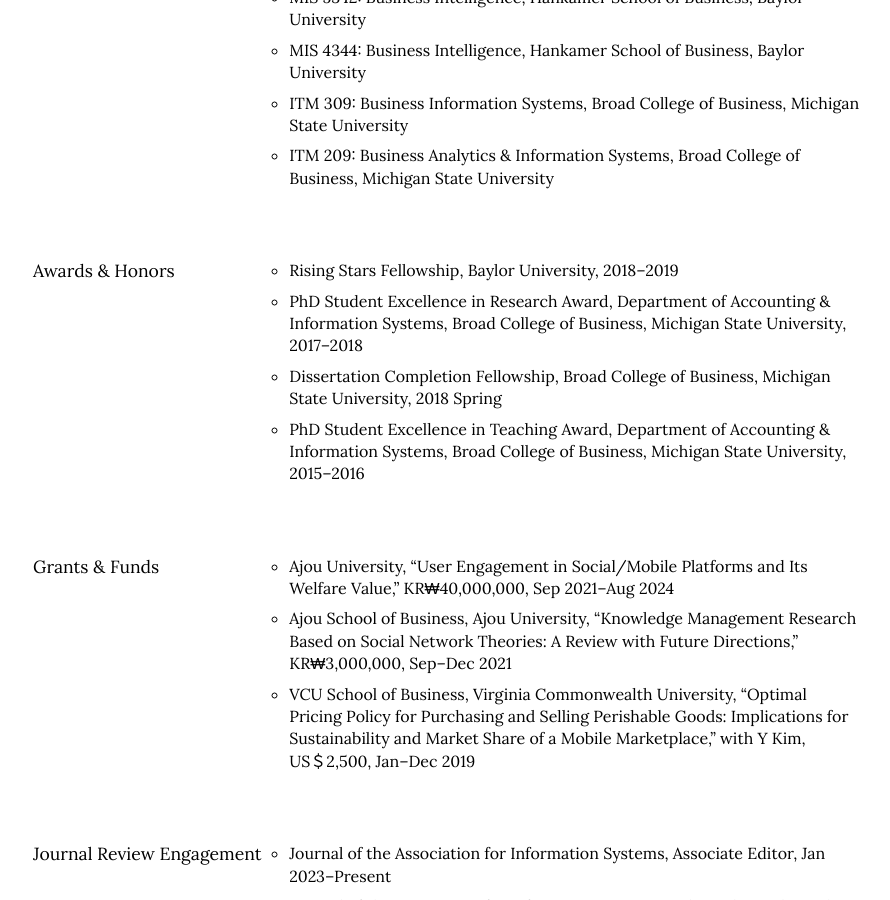
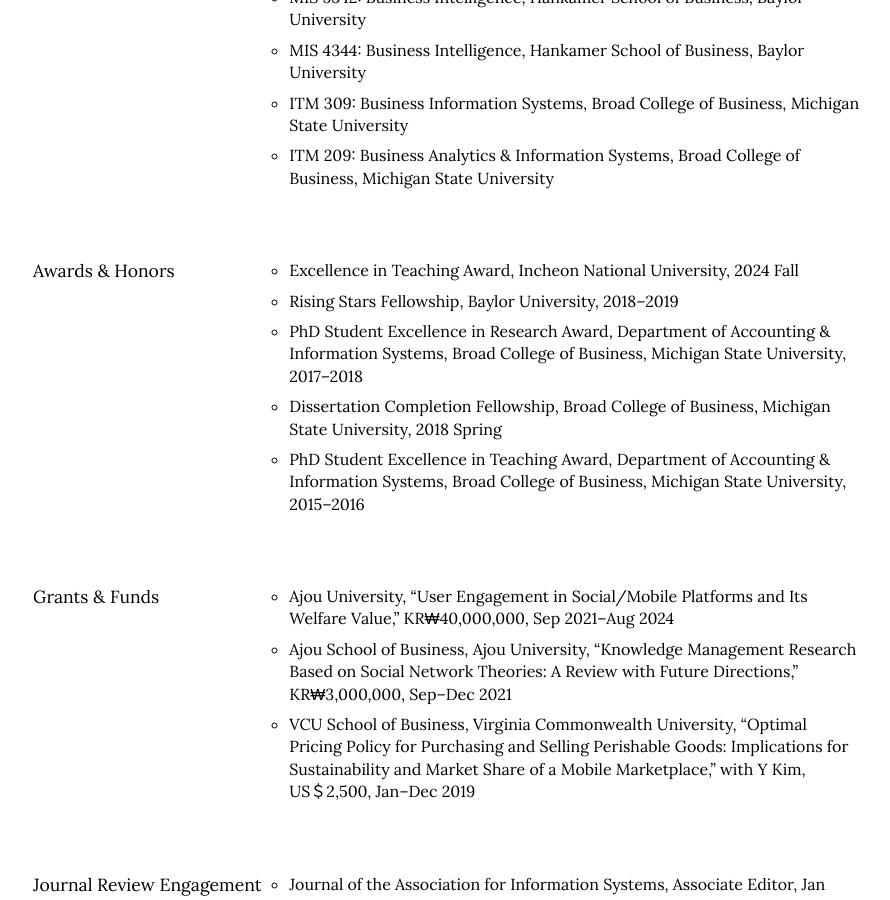
Before and after one commit to istaehun/taehun, a Jekyll site: the page built from engagement.html, in a window 1280 px wide and 900 px high, scrolled down 2229 px. Shown: the whole window, without its empty margins (187-1077 px from the left). Built offline with Jekyll 4.4.1, drawn with Linux system fonts in a browser that asks for light colours; nearby versions of some CDN libraries.

Commit message:
Update engagement.yml

```diff
--- a/_data/engagement.yml
+++ b/_data/engagement.yml
@@ -46,6 +46,7 @@
   -
     title: Awards & Honors
     list:
+      - "Excellence in Teaching Award, Incheon National University, 2024 Fall"
       - "Rising Stars Fellowship, Baylor University, 2018–2019"
       - "PhD Student Excellence in Research Award, Department of Accounting & Information Systems, Broad College of Business, Michigan State University, 2017–2018"
       - "Dissertation Completion Fellowship, Broad College of Business, Michigan State University, 2018 Spring"
```
